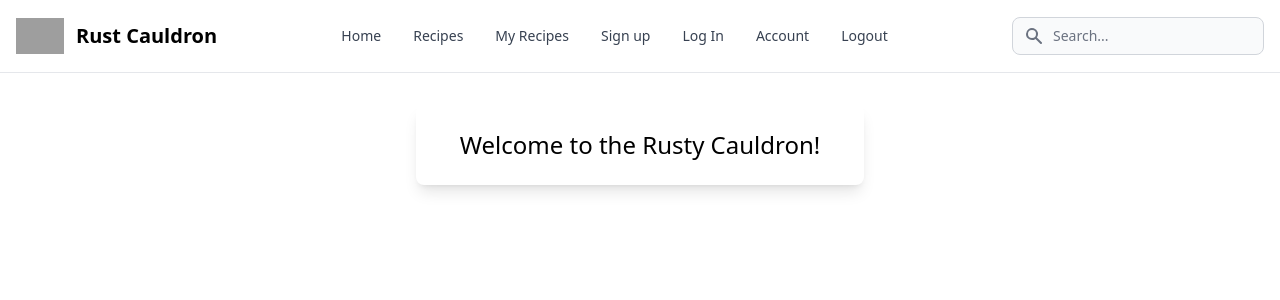
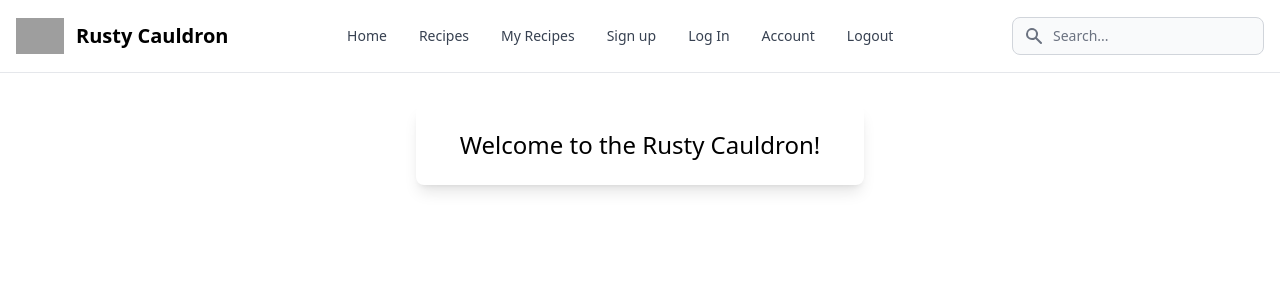
Before and after one commit to fekete965/rusty-cauldron-mvc, a Flask app: page / in a window 1280 px wide. Shown: the top 300 px of the page. Run offline with Flask 2, Linux system fonts and the light colour scheme; some libraries are stand-ins or nearby versions; grey boxes are pictures that could not be loaded.

Commit message:
Style updates

```diff
--- a/app.py
+++ b/app.py
@@ -3,6 +3,7 @@ import os
 from flask import Flask
 
 from constants import RUSTY_CAULDRON_KEY
+
 
 App = Flask(__name__)
 
@@ -11,4 +12,5 @@ if not os.environ[RUSTY_CAULDRON_KEY]:
 
 App.secret_key = os.environ[RUSTY_CAULDRON_KEY]
 
+
 import routes
--- a/persist.py
+++ b/persist.py
@@ -2,6 +2,7 @@ from flask_sqlalchemy import SQLAlchemy
 
 from app import App
 from utils.main import get_database_path
+
 
 # Get the database's path
 database_path = get_database_path()
--- a/templates/layout.html
+++ b/templates/layout.html
@@ -18,7 +18,7 @@
       <div class="container flex flex-wrap items-center justify-between mx-auto">
       <a href="https://flowbite.com/" class="flex items-center">
           <img src="https://flowbite.com/docs/images/logo.svg" class="h-6 mr-3 sm:h-9" alt="Rusty Cauldron logo">
-          <span class="self-center text-xl font-semibold whitespace-nowrap dark:text-white">Rust Cauldron</span>
+          <span class="self-center text-xl font-semibold whitespace-nowrap dark:text-white">Rusty Cauldron</span>
       </a>
       <div class="flex md:order-2">
         <button type="button" data-collapse-toggle="navbar-search" aria-controls="navbar-search" aria-expanded="false" class="md:hidden text-gray-500 dark:text-gray-400 hover:bg-gray-100 dark:hover:bg-gray-700 focus:outline-none focus:ring-4 focus:ring-gray-200 dark:focus:ring-gray-700 rounded-lg text-sm p-2.5 mr-1" >
```
